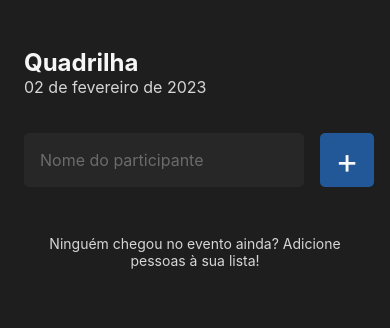
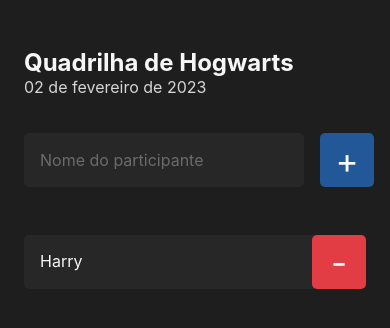
Before and after one commit to MatheusAlves17/imhere, a React Native app: screen / in a window 390 px wide. Shown: the top 328 px of the page. Built offline with nearby package versions, Linux system fonts and the light colour scheme.

Commit message:
feat: useState

```diff
--- a/App.tsx
+++ b/App.tsx
@@ -1,9 +1,14 @@
+import { StatusBar } from "react-native";
 import { Home } from "./src/screens/home";
 
 export default function App() {
   return (
     <>
-      <Home/>
+      <StatusBar
+      barStyle='light-content'
+      backgroundColor='transparent'
+      translucent />
+      <Home />
     </>
-  )
+  );
 }
--- a/src/screens/home/index.tsx
+++ b/src/screens/home/index.tsx
@@ -1,18 +1,33 @@
-import { View, Text, TextInput, TouchableOpacity, FlatList } from "react-native";
+import { useState } from "react";
+import { View, Text, TextInput, TouchableOpacity, FlatList, Alert } from "react-native";
 import { Participant } from "../../components/Participant";
 import { styles } from "./styles";
 export function Home() {
-  const participants = ["Harry", "Hermione", "Ron", "Gina", "Nevile", "Luna", "Fred", "Jorge", "Olívio", "Malfoy", "Crable", "Goyle", "Percy", "Anna", "Cedrico"];
+  const [participants, setParticipants] = useState(["Harry"]);
 
   function handleParticipantAdd() {
+    if(participants.includes('Malfoy')){
+      return Alert.alert('Participante já existente', 'Não foi possível adicionar novo participante')
+    }
+    setParticipants(prevState => [...prevState,'Ana'])
     console.log("Participante adicionado com sucesso!");
   }
   function handleParticipantRemove(name: string) {
+    Alert.alert('Tem certeza?', `Remover o participante ${name}?`,[
+      {
+        text: 'Sim',
+        onPress: () => Alert.alert('Removido!')
+      },
+      {
+        text: 'Não',
+        style: 'cancel'
+      }
+    ])
     console.log(`Participante ${name} removido com sucesso!`);
   }
   return (
     <View style={styles.container}>
-      <Text style={styles.eventTitle}>Quadrilha</Text>
+      <Text style={styles.eventTitle}>Quadrilha de Hogwarts</Text>
       <Text style={styles.eventDate}>02 de fevereiro de 2023</Text>
       <View style={styles.form}>
         <TextInput
@@ -29,13 +44,13 @@
       ListEmptyComponent={() => (
         <Text style={styles.textListEmptyComponent}>Ninguém chegou no evento ainda? Adicione pessoas à sua lista!</Text>
       )}
-      data={[]}
+      data={participants}
       keyExtractor={item => item}
       renderItem={({ item }) => (
         <Participant
         key={item}
         name={item}
-        onRemove={() => {handleParticipantRemove('item')}}
+        onRemove={() => {handleParticipantRemove(item)}}
 
         />
         )}
```
